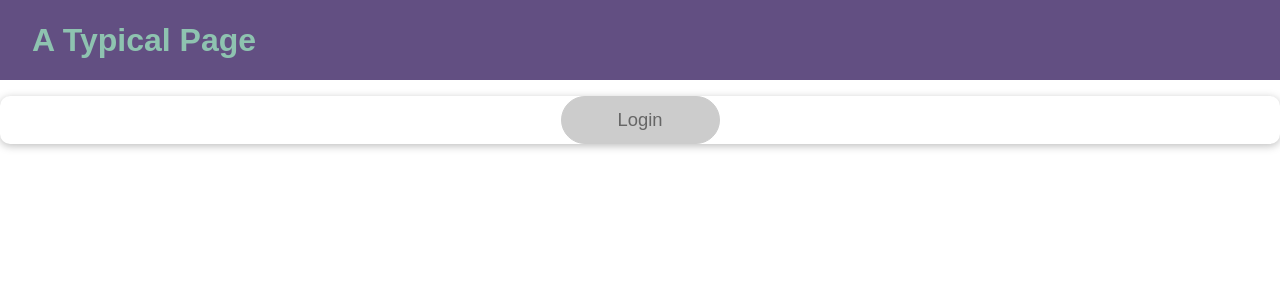
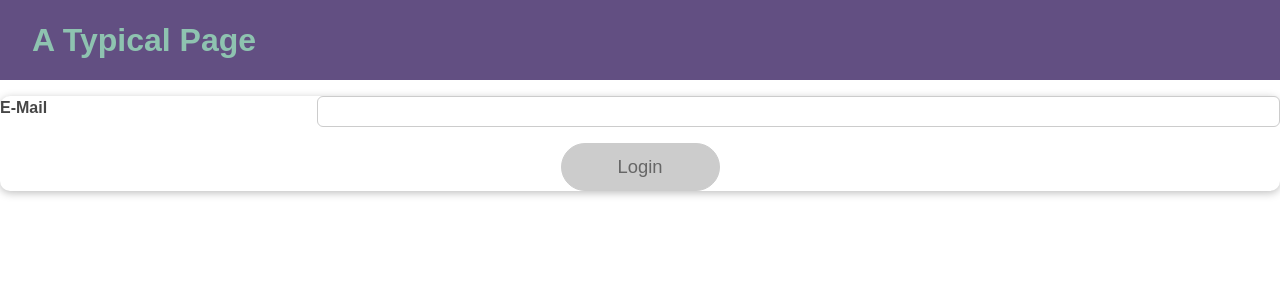
Before and after one commit to Plorrain/react-learning-use-effect-hook, a React (Create React App) app: page / in a window 1280 px wide. Shown: the top 300 px of the page. Built offline with nearby package versions, Linux system fonts and the light colour scheme.

Commit message:
Input coponent: email input done and installed in Login.js

```diff
--- a/src/components/Login/Login.js
+++ b/src/components/Login/Login.js
@@ -110,6 +110,15 @@
   return (
     <Card className={classes.login}>
       <form onSubmit={submitHandler}>
+        <Input
+          id='email'
+          label='E-Mail'
+          type='email'
+          isValid={emailIsValid}
+          value={emailState.value}
+          onChange={emailChangeHandler}
+          onBlur={validateEmailHandler}
+         />
         {/* <div
           className={`${classes.control} ${
             passwordState.isValid === false ? classes.invalid : ''
--- a/src/components/UI/Input/Input.js
+++ b/src/components/UI/Input/Input.js
@@ -6,17 +6,17 @@
   return (
     <div
       className={`${classes.control} ${
-          emailState.isValid === false ? classes.invalid : ''
+          props.isValid === false ? classes.invalid : ''
         }`}
         // question: line above, why '' and not emailIsValid(event.target)?
       >
-        <label htmlFor="email">E-Mail</label>
+        <label htmlFor={props.id}>{props.label}</label>
         <input
-          type="email"
-          id="email"
-          value={emailState.value}
-          onChange={emailChangeHandler}
-          onBlur={validateEmailHandler}
+          type={props.type}
+          id={props.id}
+          value={props.value}
+          onChange={props.onChange}
+          onBlur={props.onBlur}
         />
     </div>
   )
--- a/src/components/UI/Input/Input.module.css
+++ b/src/components/UI/Input/Input.module.css
@@ -48,5 +48,4 @@
     align-items: center;
     flex-direction: row;
   }
-
 }
```
